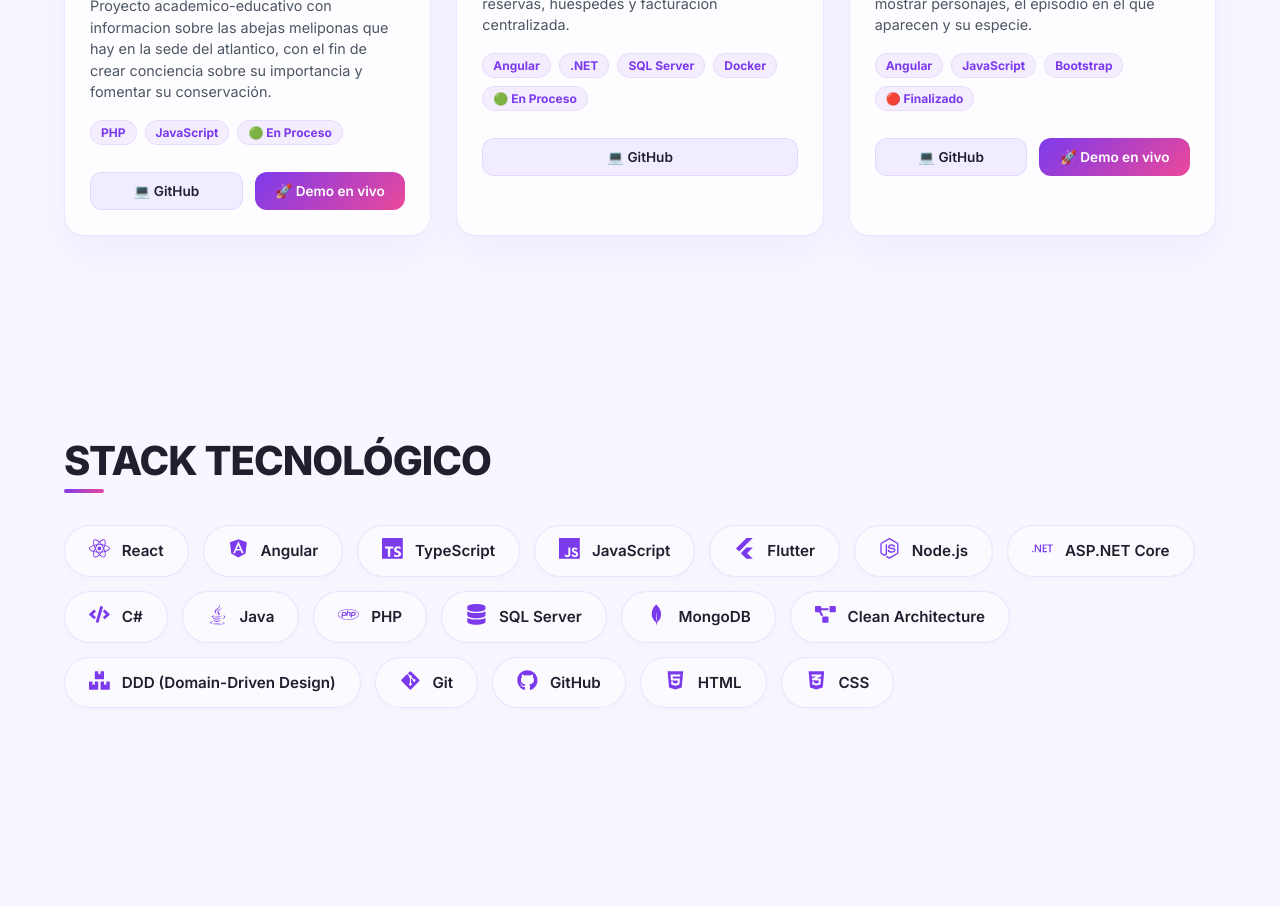
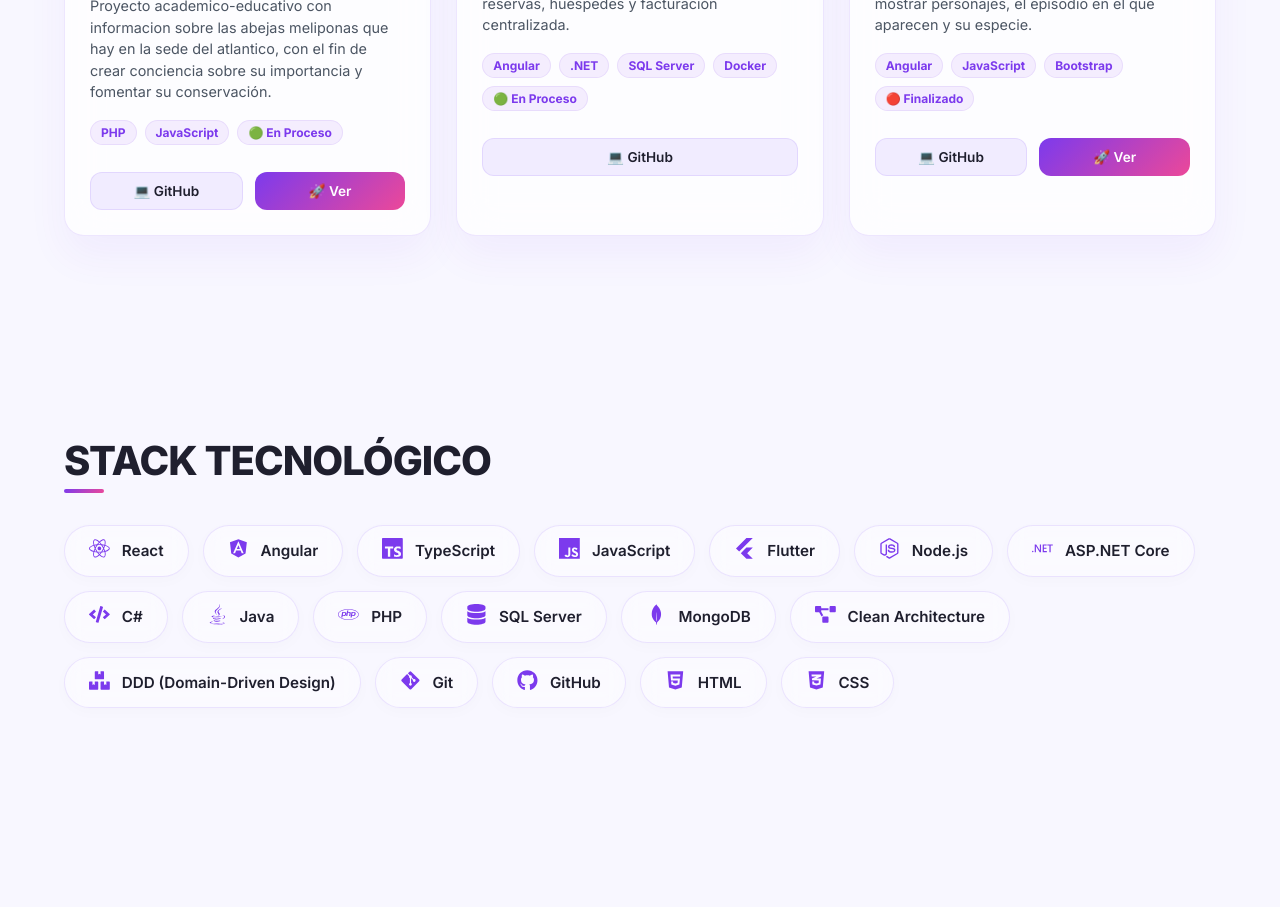
Before and after one commit to SilviaGamboa/silvia-portfolio, a React (Vite) app: page / in a window 1280 px wide. Shown: the part 1260-2167 px from the top of the page. Built offline with nearby package versions, Linux system fonts and the light colour scheme.

Commit message:
Change demo link text from 'Demo en vivo' to 'Ver'

```diff
--- a/src/components/Projects.jsx
+++ b/src/components/Projects.jsx
@@ -102,7 +102,7 @@ function Projects() {
                     rel="noopener noreferrer"
                     className="proj-link live"
                   >
-                    🚀 Demo en vivo
+                    🚀 Ver
                   </a>
                 )}
               </div>
```
